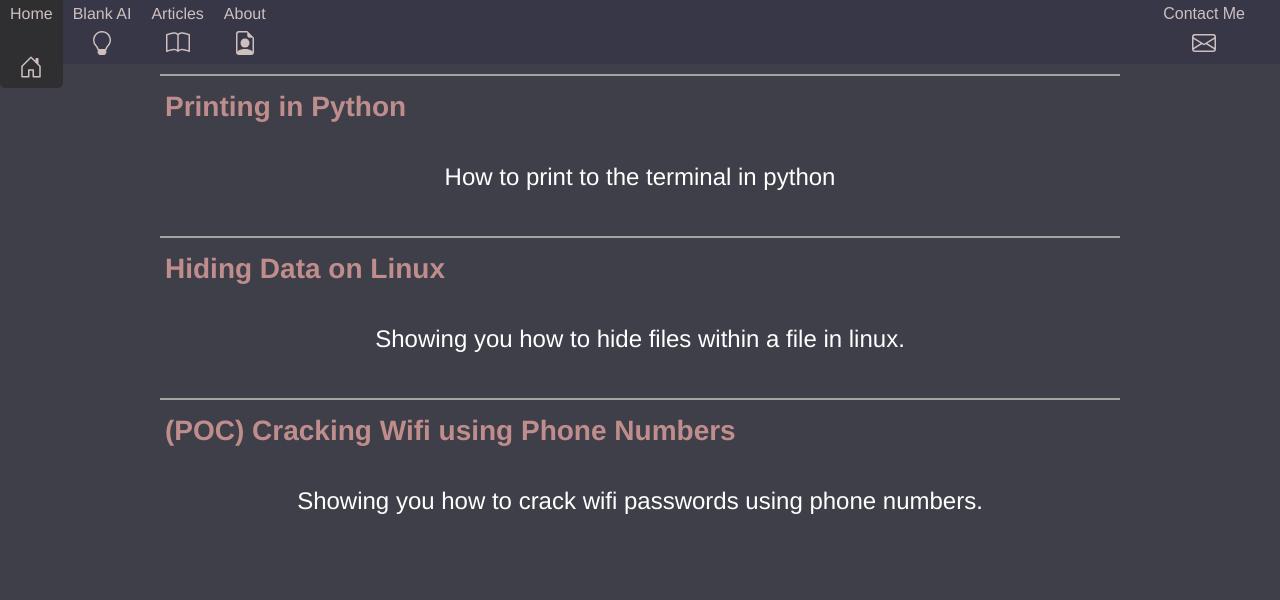
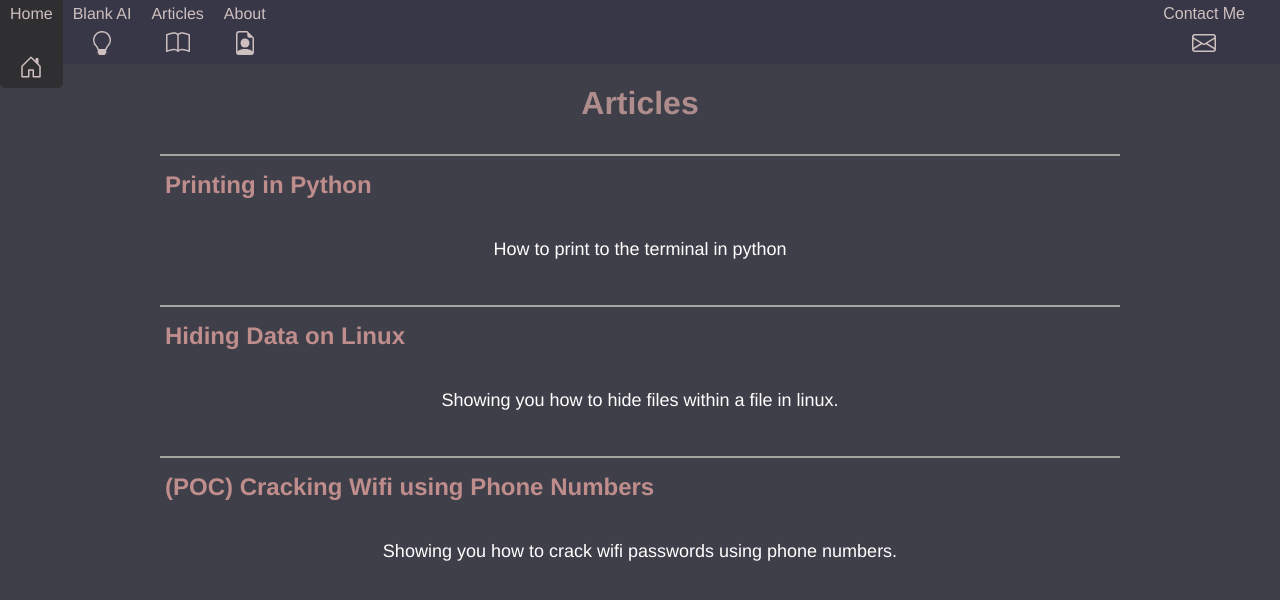
Before and after one commit to RaspberryProgramming/portfolio, a React (Create React App) app: page /articles in a window 1280 px wide. Shown: the top 600 px of the page. Built offline with nearby package versions, Linux system fonts and the light colour scheme.

Commit message:
Modified the Articles page style

```diff
--- a/src/components/Articles.js
+++ b/src/components/Articles.js
@@ -52,6 +52,7 @@ class Articles extends React.Component {
     return (
       <div className="Articles">
           <Route path="/articles/:id" render={({match})=>{return this.article(match)}} />
+          <h1>Articles</h1>
           {this.renderArticles()}
       </div>
     );
--- a/src/components/css/Articles.css
+++ b/src/components/css/Articles.css
@@ -37,7 +37,7 @@
     margin: 20px;
 }
 
-.article .h1 {
+.article h2 {
     font-size: 24px;
     font-weight:bolder;
     margin-top: 20px;
@@ -51,3 +51,16 @@
 .article a {
     color: #ACACFF;
 }
+
+.Articles {
+    display:flex;
+    flex-direction:column;
+    color: #AF8D8C;
+}
+
+.Articles h1 {
+    margin-left:auto;
+    margin-right:auto;
+
+
+}
--- a/src/components/css/Listing.css
+++ b/src/components/css/Listing.css
@@ -22,7 +22,7 @@
 
 .listing .title {
     color: #BF8D8C !important;
-    font-size: 28px;
+    font-size: 24px;
     margin-top: 10px;
     font-weight:bold;
     width:fit-content;
@@ -36,7 +36,7 @@
     display:flex;
     flex-direction: row;
     align-items:center;
-    font-size: x-large;
+    font-size: large;
 }
 
 .listing .description {
```
